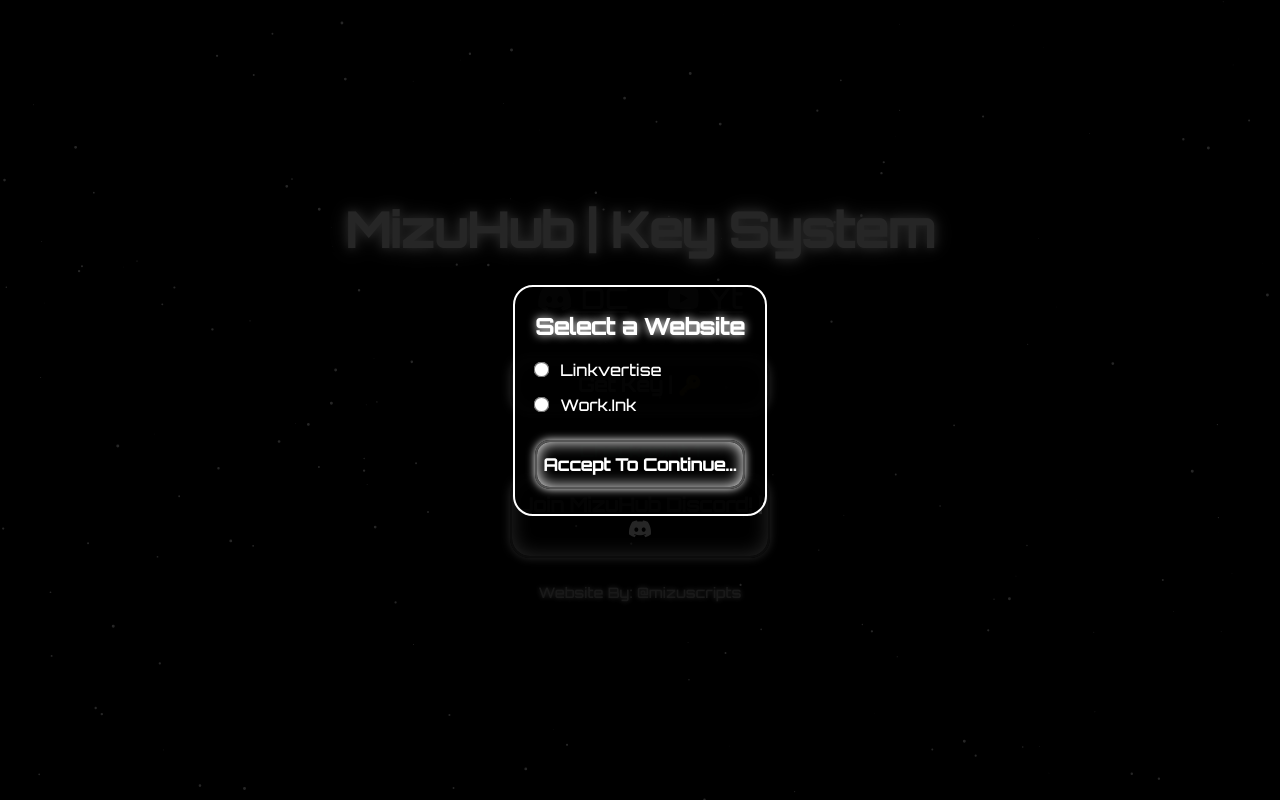
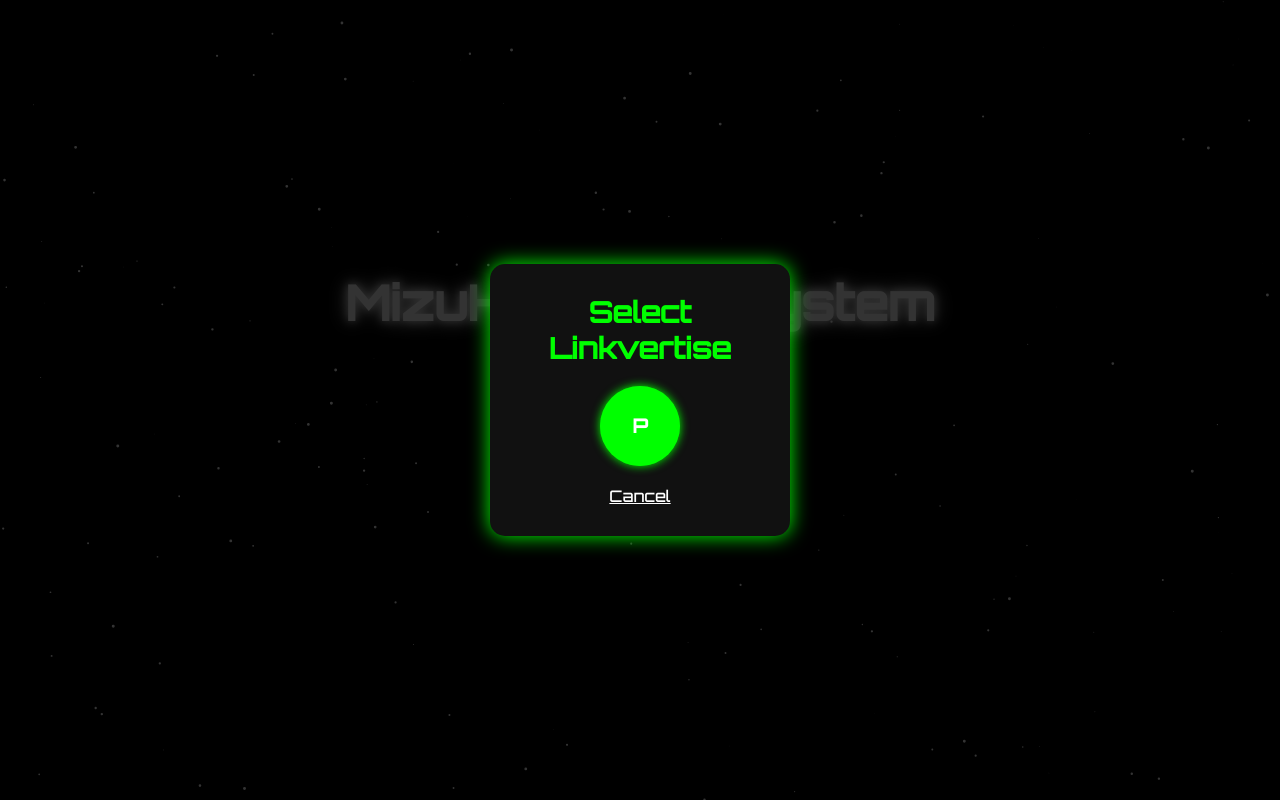
Before and after one commit to MizuScripts/mizukeysystemcheckpoint1.github.io, a plain HTML site: page index.html in a window 1280 px wide. Both pictures are taken after a click on the button "Get Key | 🔑". Drawn offline with Linux system fonts and the light colour scheme.

Commit message:
Update index.html

```diff
--- a/index.html
+++ b/index.html
@@ -18,54 +18,23 @@
     min-height:100vh;
     text-align:center;
     overflow:hidden;
-    padding:20px;
-  }
-
-  /* Space moving stars background */
-  body::before{
-    content:"";
-    position:fixed;
-    top:0; left:0;
-    width:100%; height:100%;
-    background:black;
-    z-index:-2;
-  }
-
-  canvas{
-    position:fixed;
-    top:0; left:0;
-    width:100%; height:100%;
-    z-index:-1;
   }
 
   h1{
     font-size:3em;
     color:white;
     text-shadow:0 0 10px #fff,0 0 20px #fff;
-    margin-bottom:20px;
-  }
-
-  .icons{
-    margin-bottom:40px;
-    font-size:1.8em;
-  }
-  .icons a{
-    color:white;
-    margin:0 15px;
-    transition:0.3s;
-  }
-  .icons a:hover{
-    text-shadow:0 0 10px #fff,0 0 20px #fff;
-    transform:scale(1.3);
+    margin-bottom:30px;
   }
 
   .buttons{
     display:flex;
     flex-direction:column;
-    gap:15px;
-    margin-bottom:10px;
-    width:260px;
+    gap:20px;
+    margin-bottom:20px;
+    width:250px;
   }
+
   .buttons button{
     padding:15px 0;
     border-radius:20px;
@@ -78,14 +47,15 @@
     transition:0.3s;
     box-shadow:0 0 10px #fff,0 0 20px #fff inset;
   }
+
   .buttons button:hover{
     background:rgba(255,255,255,0.1);
     transform:scale(1.05);
   }
 
   #checkpoint{
-    margin-top:10px;
-    font-size:1.1em;
+    margin-top:15px;
+    font-size:1.2em;
     color:#00ff88;
     text-shadow:0 0 5px #fff;
   }
@@ -94,80 +64,7 @@
     font-size:0.9em;
     color:#aaa;
     text-shadow:0 0 5px #fff;
-    margin-top:15px;
-  }
-
-  .notification{
-    position:fixed;
-    top:20px;
-    left:50%;
-    transform:translateX(-50%);
-    background:white;
-    color:#000;
-    padding:12px 25px;
-    border-radius:12px;
-    box-shadow:0 0 15px #fff;
-    opacity:0;
-    transition:0.4s;
-    z-index:9999;
-  }
-  .notification.show{opacity:1;}
-
-  .popup-bg{
-    position:fixed;
-    top:0; left:0;
-    width:100%; height:100%;
-    background:rgba(0,0,0,0.85);
-    display:none;
-    justify-content:center;
-    align-items:center;
-    z-index:999;
-  }
-  .popup{
-    background:rgba(0,0,0,0.9);
-    padding:25px 20px;
-    border-radius:20px;
-    border:2px solid #fff;
-    text-align:left;
-    max-width:320px;
-  }
-  .popup h2{
-    margin-bottom:20px;
-    font-size:1.4em;
-    text-shadow:0 0 8px #fff;
-    text-align:center;
-  }
-  .linkOption{
-    display:flex;
-    align-items:center;
-    gap:12px;
-    margin-bottom:15px;
-    cursor:pointer;
-  }
-  .linkOption input[type="radio"]{
-    accent-color:white;
-    transform:scale(1.2);
-  }
-  .linkOption span{
-    font-size:1em;
-    color:white;
-  }
-  .popup button.submitBtn{
-    width:100%;
-    margin-top:10px;
-    padding:12px 0;
-    border-radius:15px;
-    border:2px solid #555;
-    background:rgba(0,0,0,0.6);
-    color:white;
-    font-weight:bold;
-    font-size:1.05em;
-    cursor:pointer;
-    box-shadow:0 0 8px #fff,0 0 15px #fff inset;
-  }
-  .popup button.submitBtn:hover{
-    background:rgba(255,255,255,0.1);
-    transform:scale(1.03);
+    margin-top:30px;
   }
 
   canvas{
@@ -177,11 +74,71 @@
     z-index:-1;
   }
 
+  /* Popup modal */
+  .modal{
+    position:fixed;
+    top:0; left:0;
+    width:100%; height:100%;
+    background:rgba(0,0,0,0.8);
+    display:flex;
+    justify-content:center;
+    align-items:center;
+    visibility:hidden;
+    opacity:0;
+    transition:0.3s;
+    z-index:999;
+  }
+
+  .modal.show{
+    visibility:visible;
+    opacity:1;
+  }
+
+  .modal-content{
+    background:#111;
+    padding:30px 40px;
+    border-radius:15px;
+    text-align:center;
+    box-shadow:0 0 20px #0f0;
+    max-width:300px;
+  }
+
+  .modal-content h2{
+    margin-bottom:20px;
+    color:#0f0;
+    font-size:1.8em;
+  }
+
+  .circle-link{
+    width:80px; height:80px;
+    border-radius:50%;
+    background:#0f0;
+    display:flex;
+    justify-content:center;
+    align-items:center;
+    margin:0 auto;
+    cursor:pointer;
+    font-weight:bold;
+    font-size:1.2em;
+    box-shadow:0 0 10px #0f0,0 0 20px #0f0 inset;
+    transition:0.3s;
+  }
+
+  .circle-link:hover{
+    transform:scale(1.1);
+    box-shadow:0 0 20px #0f0,0 0 30px #0f0 inset;
+  }
+
+  .close-modal{
+    margin-top:20px;
+    color:#fff;
+    cursor:pointer;
+    text-decoration:underline;
+  }
+
   @media(max-width:500px){
-    h1{font-size:2em}
-    .icons{font-size:1.5em}
-    .buttons{width:200px}
-    .popup{max-width:260px;}
+    h1{font-size:2em;}
+    .buttons{width:200px;}
   }
 </style>
 </head>
@@ -189,67 +146,27 @@
 
 <h1>MizuHub | Key System</h1>
 
-<div class="icons">
-  <a href="#" title="Discord"><i class="fab fa-discord"></i> DC</a>
-  <a href="#" title="YouTube"><i class="fab fa-youtube"></i> Yt</a>
+<div class="buttons">
+  <button id="getKey">Get Key | 🔑</button>
 </div>
 
-<div class="buttons">
-  <button id="getKey">Get Key | 🔑</button>
-  <div id="checkpoint">Checkpoint 1</div>
-  <button id="joinDiscord">Join MizuHub Discord! | <i class="fab fa-discord"></i></button>
-</div>
+<div id="checkpoint">Checkpoint 1</div>
 
-<div class="popup-bg" id="popupBg">
-  <div class="popup">
-    <h2>Select a Website</h2>
-    <label class="linkOption">
-      <input type="radio" name="site" value="https://linkvertise.com">
-      <span>Linkvertise</span>
-    </label>
-    <label class="linkOption">
-      <input type="radio" name="site" value="https://work.ink">
-      <span>Work.Ink</span>
-    </label>
-    <button class="submitBtn">Accept To Continue...</button>
+<footer>Website By: @mizuscripts</footer>
+
+<!-- Modal -->
+<div class="modal" id="keyModal">
+  <div class="modal-content">
+    <h2>Select Linkvertise</h2>
+    <div class="circle-link" id="linkvertiseBtn">P</div>
+    <div class="close-modal" id="closeModal">Cancel</div>
   </div>
 </div>
 
-<div class="notification" id="notification"></div>
-<footer>Website By: @mizuscripts</footer>
 <canvas id="stars"></canvas>
 
 <script>
-const notification = document.getElementById('notification');
-function showNotification(text){
-  notification.textContent = text;
-  notification.classList.add('show');
-  setTimeout(()=>notification.classList.remove('show'),1500);
-}
-
-// Popup logic
-const getKeyBtn = document.getElementById('getKey');
-const popupBg = document.getElementById('popupBg');
-const submitBtn = document.querySelector('.submitBtn');
-
-getKeyBtn.addEventListener('click',()=>popupBg.style.display='flex');
-submitBtn.addEventListener('click',()=>{
-  const selected = document.querySelector('input[name="site"]:checked');
-  if(selected){
-    window.open(selected.value,'_blank');
-    popupBg.style.display='none';
-    showNotification('Website opened!');
-  }else{
-    showNotification('Select a website first!');
-  }
-});
-
-// Join Discord button
-document.getElementById('joinDiscord').addEventListener('click',()=>{
-  navigator.clipboard.writeText('https://discord.gg/mxSvSpJe7s').then(()=>showNotification('Discord invite copied!'));
-});
-
-  // Space stars animation
+  // Stars animation
   const canvas = document.getElementById('stars');
   const ctx = canvas.getContext('2d');
   let stars = [];
@@ -304,6 +221,19 @@ document.getElementById('joinDiscord').addEventListener('click',()=>{
   window.addEventListener('resize',initCanvas);
   initCanvas();
   animate();
+
+  // Modal logic
+  const keyBtn = document.getElementById('getKey');
+  const modal = document.getElementById('keyModal');
+  const closeModalBtn = document.getElementById('closeModal');
+  const linkvertiseBtn = document.getElementById('linkvertiseBtn');
+
+  keyBtn.addEventListener('click',()=> modal.classList.add('show'));
+  closeModalBtn.addEventListener('click',()=> modal.classList.remove('show'));
+  linkvertiseBtn.addEventListener('click',()=>{
+    window.open('https://linkvertise.com','_blank');
+    modal.classList.remove('show');
+  });
 </script>
 
 </body>
```
